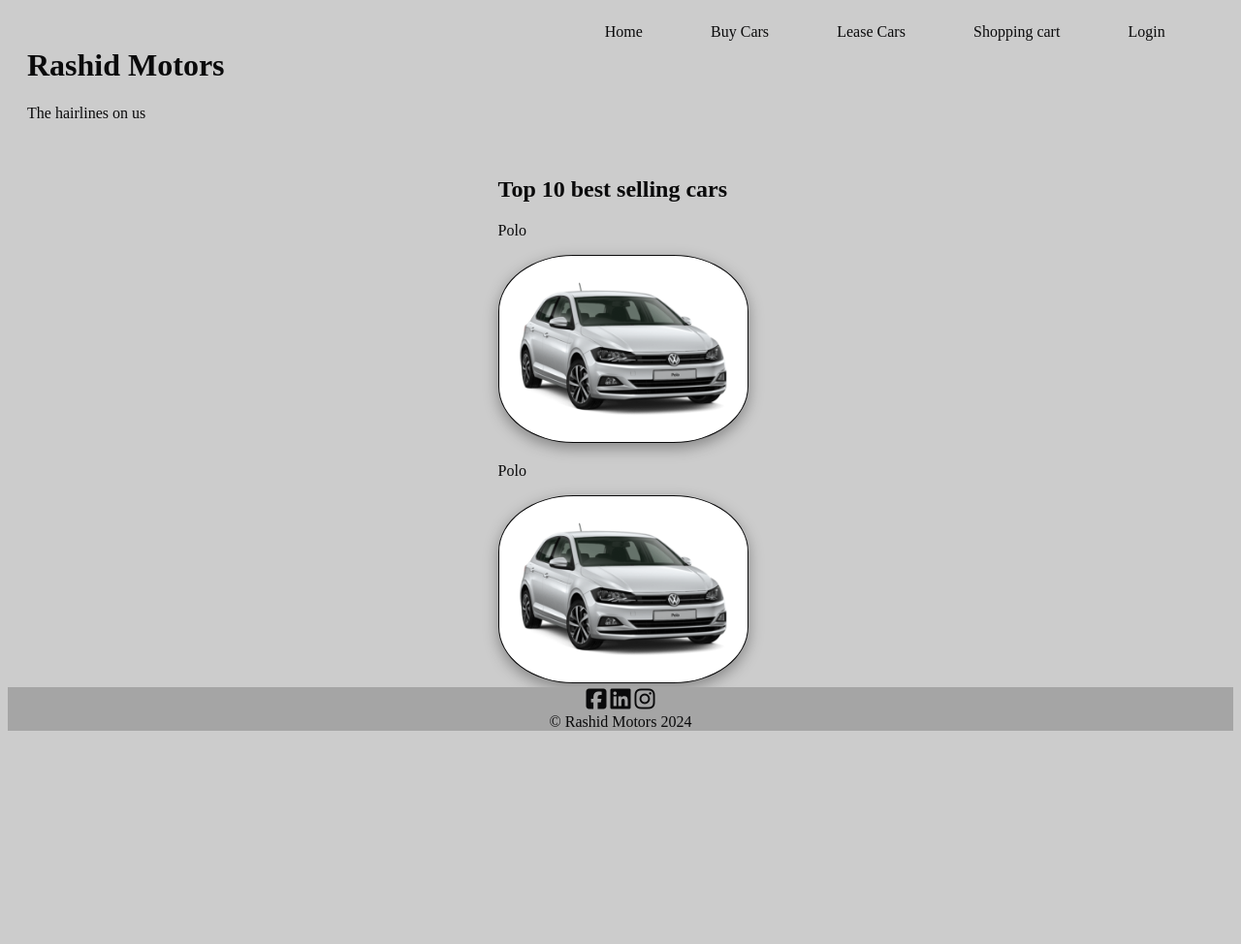
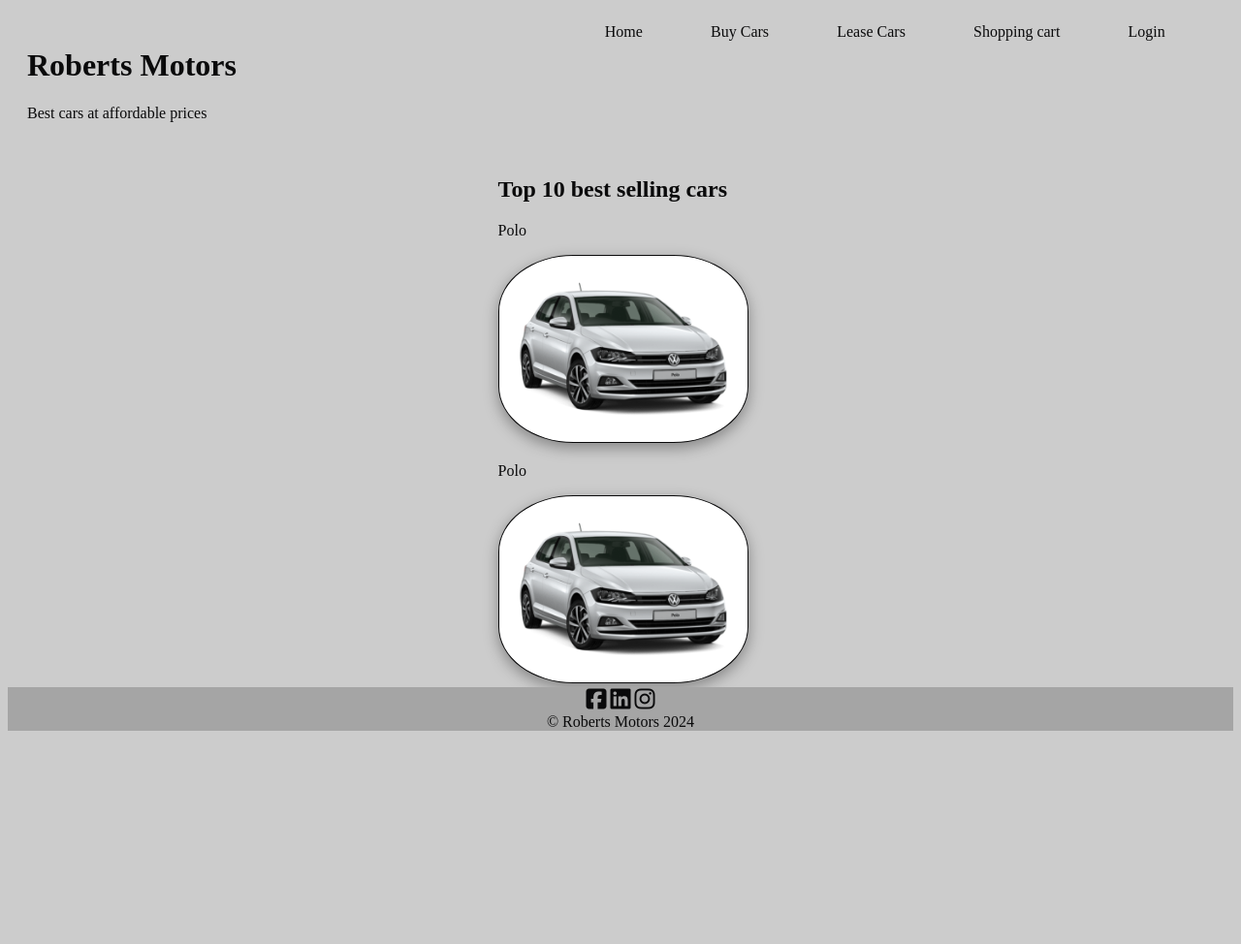
Before and after one commit to RobertGDO/Roberts-Motors, a PHP site: page /index.php in a window 1280 px wide; the page is wider, and only the part inside the window is pictured. Shown: that part at 97% size. Run offline with PHP 8.4, Linux system fonts and the light colour scheme; some libraries are stand-ins or nearby versions; some web fonts are replaced.

Commit message:
edited the nav ,linked to new instagram page ,shanges name and slogan

```diff
--- a/Roberts-Motors-main/Web/New folder/Web/New folder/websites/default/templates/layout.html.php
+++ b/Roberts-Motors-main/Web/New folder/Web/New folder/websites/default/templates/layout.html.php
@@ -19,8 +19,8 @@
     <header>
         <a href="#clicked" class="on showNav"></a>
         <a href="#" class="off showNav"></a>
-        <h1>Rashid Motors</h1>
-        <p>The hairlines on us</p>
+        <h1>Roberts Motors</h1>
+        <p>Best cars at affordable prices </p>
     </header>
     <nav>
         <ul>
@@ -30,10 +30,10 @@
             <li>
                 <a href="buycars.php">Buy Cars</a>
                 <ul>
-                    <li>Search</li>
-                    <li>Filter</li>
+                    <li>New Cars</li>
+                    <li>Used Cars </li>
                     <!-- once logined in to customer portal make this seen: -->
-                    <li>Saved searches</li>
+
                 </ul>
             </li>
 
@@ -41,21 +41,18 @@
                 <a href="leasecars.php">Lease Cars</a>
                 <ul>
                     <li>Cars available</li>
-                    <li>Credit check</li>
+
                 </ul>
             </li>
             <li>
                 <a href="shoppingcart.php">Shopping cart</a>
-                <ul>
-                    <li>Saved cars</li>
-                </ul>
+
             </li>
             <li>
                 <a href="login.php">Login</a>
                 <ul>
-                    <li>Sign in</li>
-                    <li>Register</li>
-                    <li>Admin Login</li>
+                <li>Register</li>
+                    <li>Login</li>
                 </ul>
             </li>
         </ul>
@@ -71,11 +68,11 @@
             <a href="https://www.facebook.com/Roxie008/" target=_blank><i class="fa-brands fa-square-facebook"></i></a>
             <a href="https://uk.linkedin.com/in/roxanne-bolton-9211681a3" target=_blank><i
                     class="fa-brands fa-linkedin"></i></a>
-            <a href="https://www.instagram.com/roxiemaico/?next=%2F" target=_blank><i
+            <a href="https://www.instagram.com/robertmotorsgp/" target=_blank><i
                     class="fa-brands fa-instagram"></i></a>
         </div>
 
-        <div>&copy; Rashid Motors 2024</div>
+        <div>&copy; Roberts Motors 2024</div>
     </footer>
 </body>
 
```
